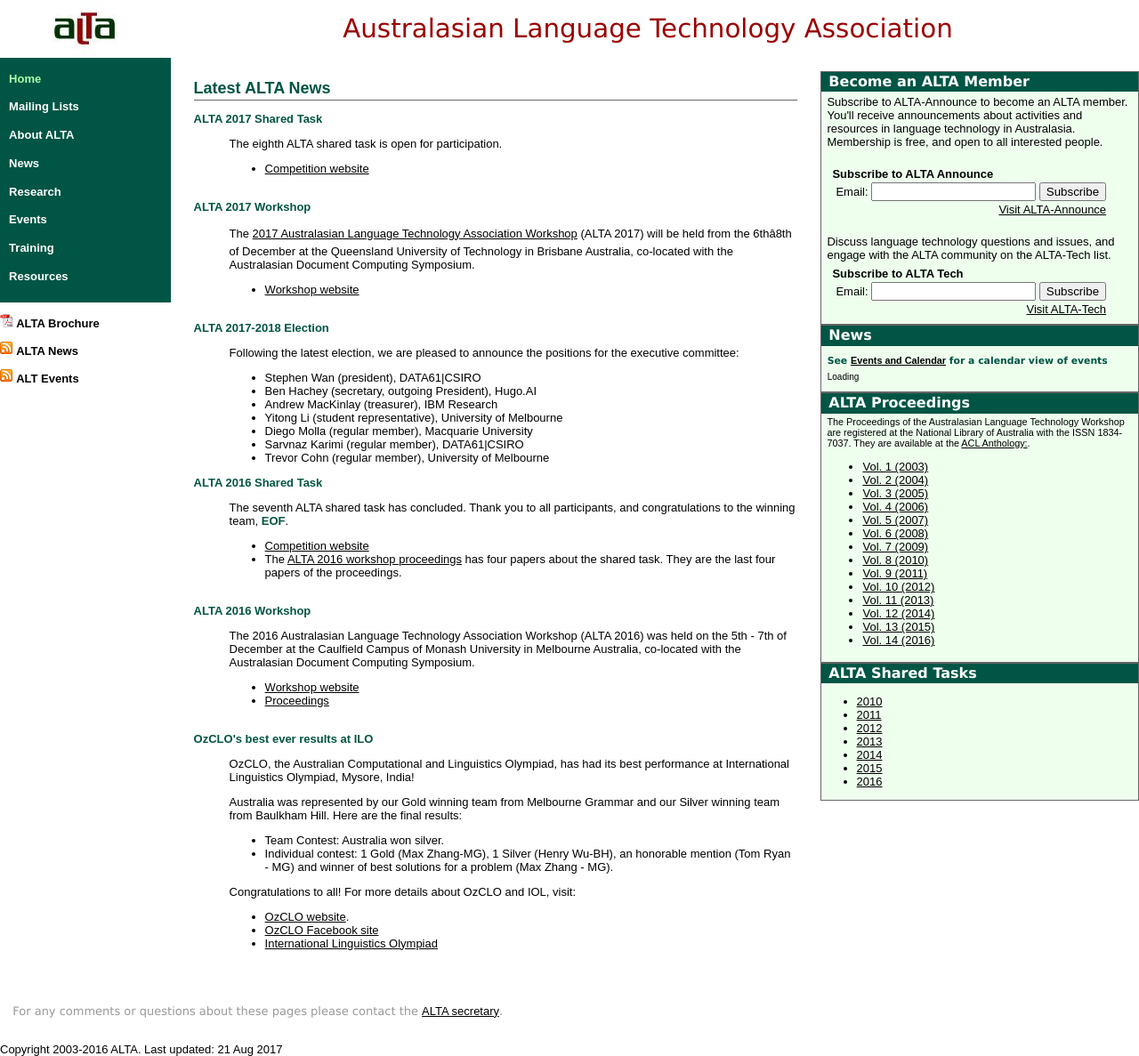
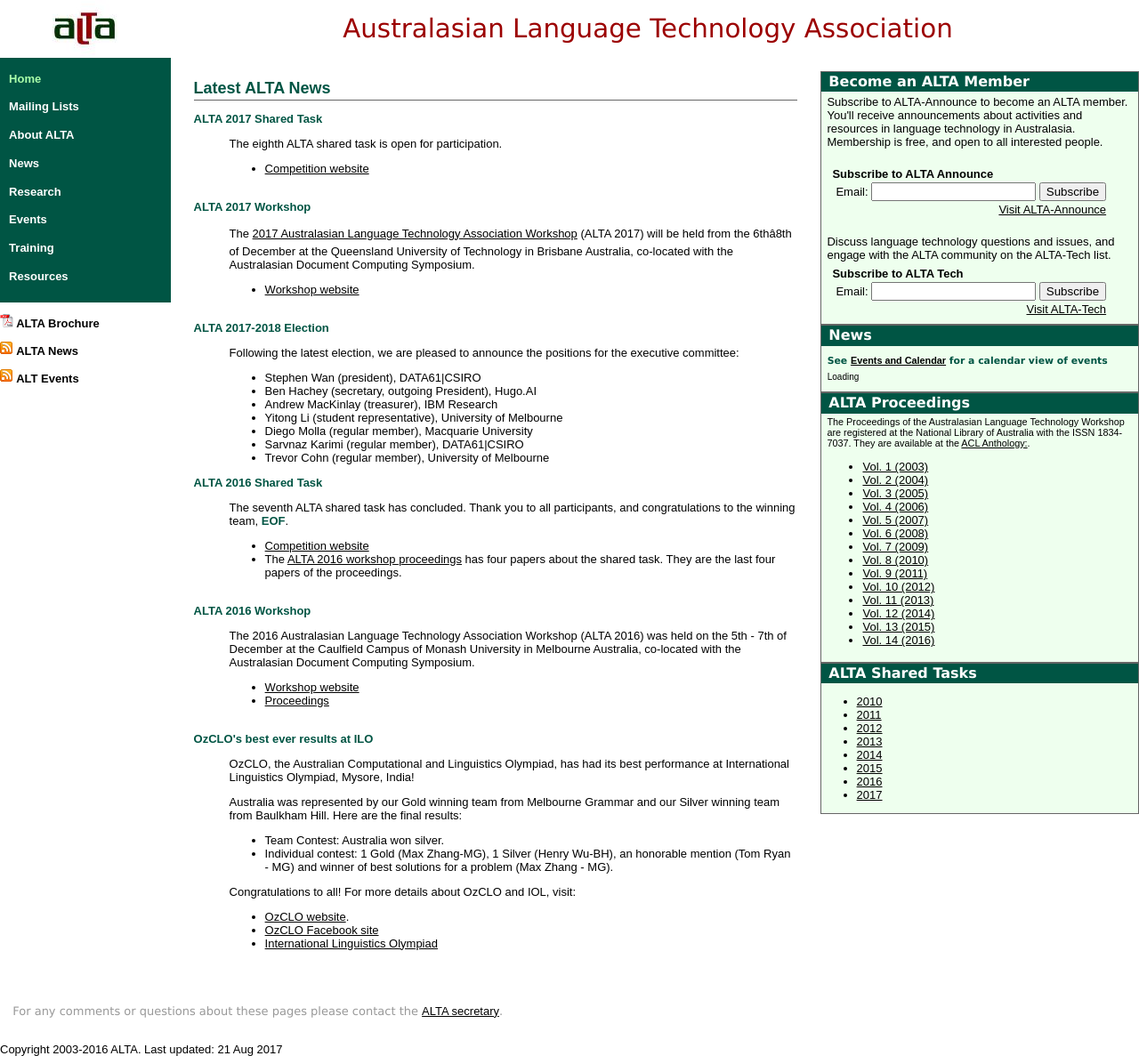
Before and after one commit to altaexec/alta-website, a Jekyll site: the page built from index.html, in a window 1280 px wide. Shown: the whole page at 89% size. Built offline with Jekyll 4.4.1, drawn with Linux system fonts in a browser that asks for light colours.

Commit message:
New update of index.html for shared task

```diff
--- a/index.html
+++ b/index.html
@@ -320,6 +320,7 @@
 <li><a href="/events/sharedtask2014">2014</a></li>
 <li><a href="/events/alta2015/task.html">2015</a></li>
 <li><a href="/events/sharedtask2016">2016</a></li>
+<li><a href="/events/sharedtask2017">2017</a></li>
 </ul>
 </td>
 </tr>
```
